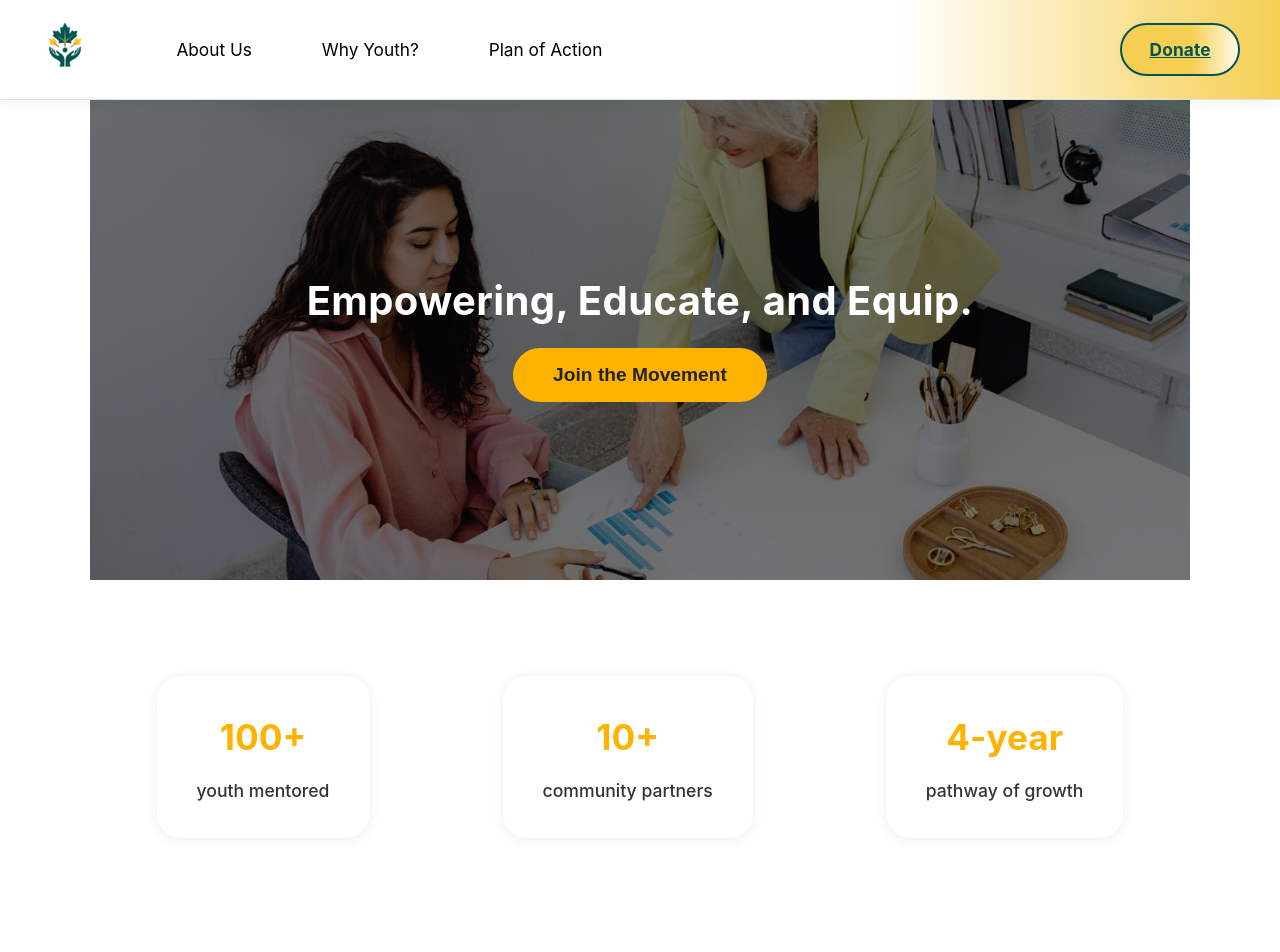
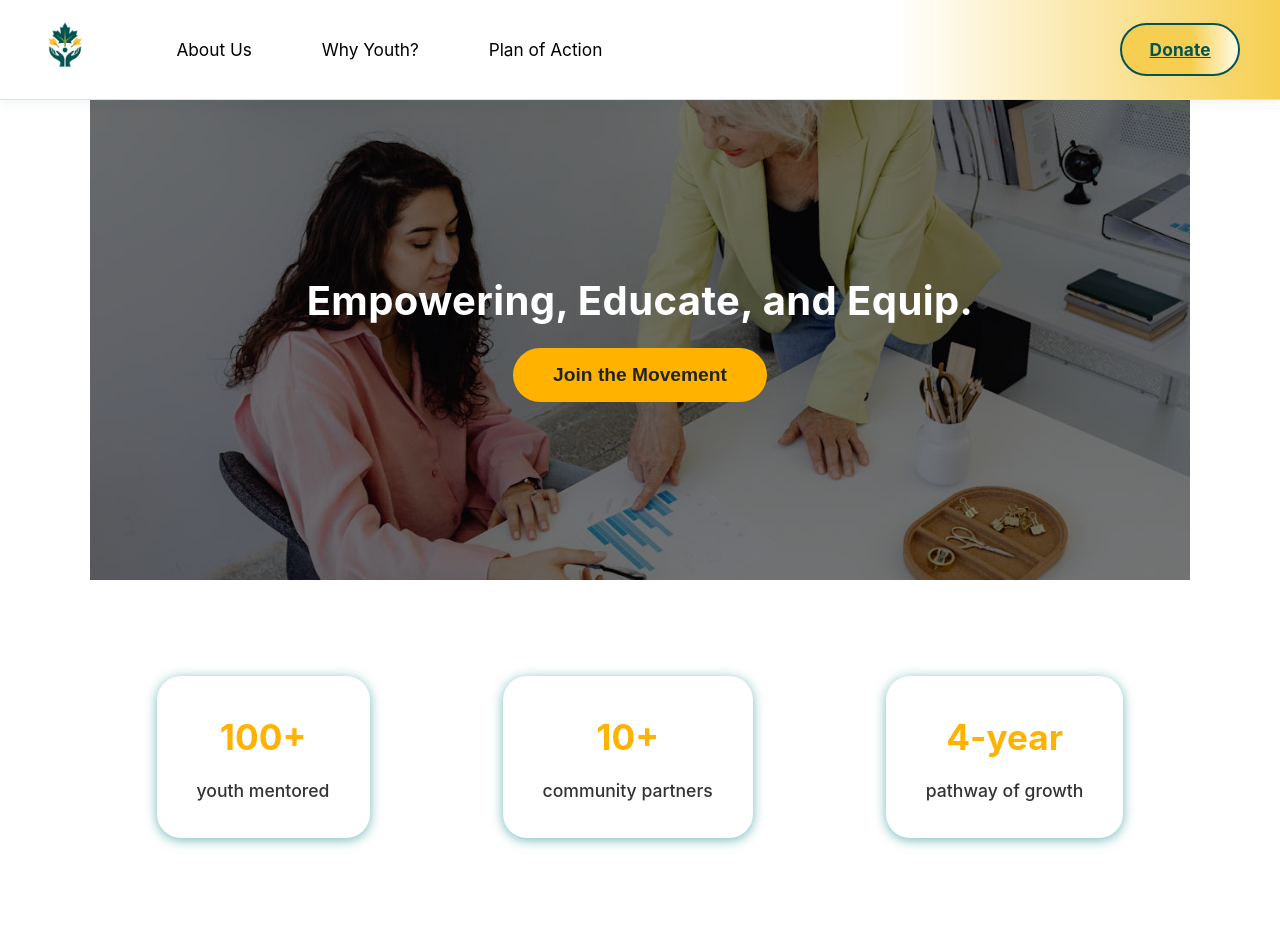
Before and after one commit to AbdulkarimMziya/Youth_hub, a React (Vite) app: page /about-us in a window 1280 px wide. Shown: the top 952 px of the page. Built offline with nearby package versions, Linux system fonts and the light colour scheme; the HTML template or start-up script is replaced by a standard one.

Commit message:
style: update AboutUs.css

```diff
--- a/src/pages/AboutUs.css
+++ b/src/pages/AboutUs.css
@@ -456,7 +456,7 @@
 .aboutus-stat {
   background: #fff;
   border-radius: 1.5rem;
-  box-shadow: 0 2px 12px rgba(0,0,0,0.07);
+  box-shadow: 0 2px 12px rgba(0, 128, 128, 0.55);
   padding: 2rem 2.5rem;
   text-align: center;
   min-width: 180px;
```
